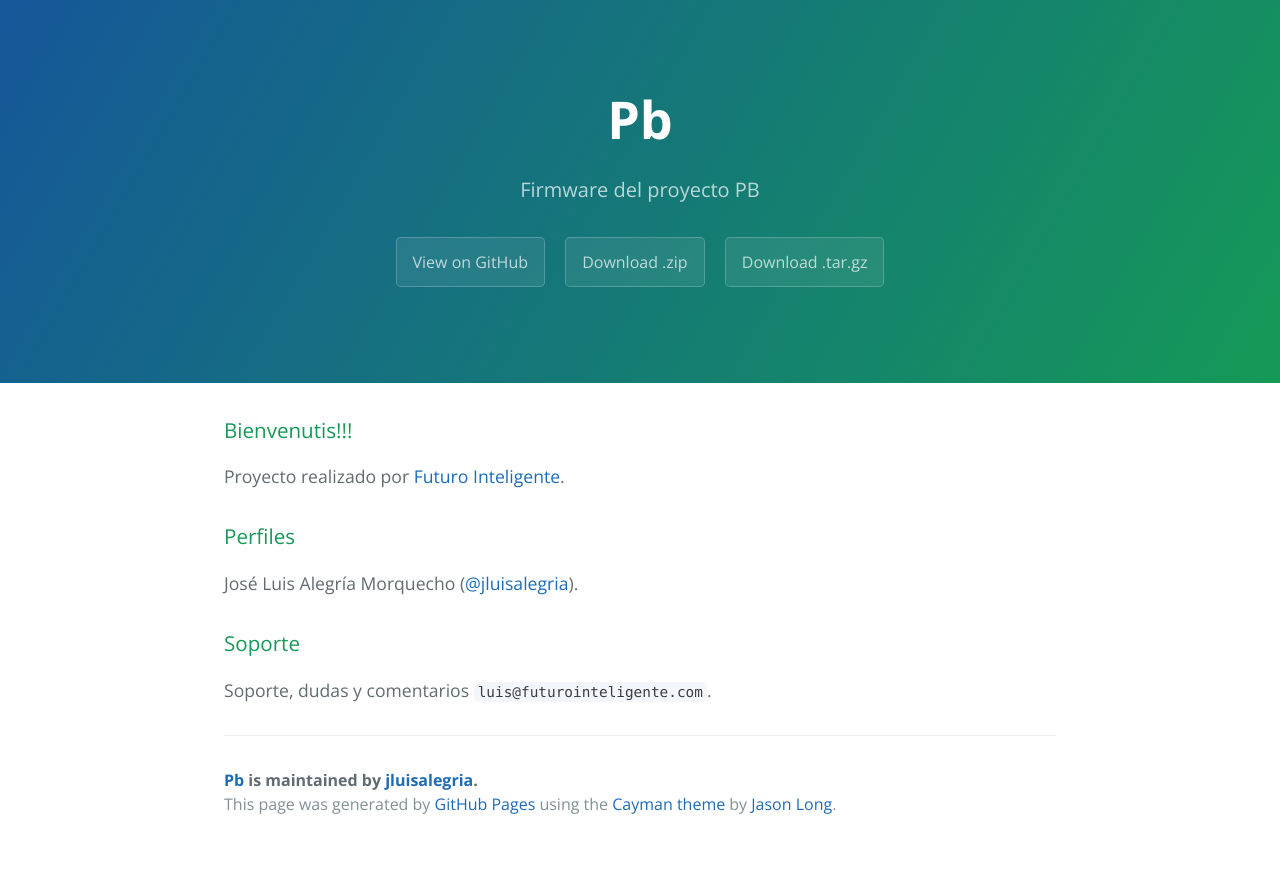
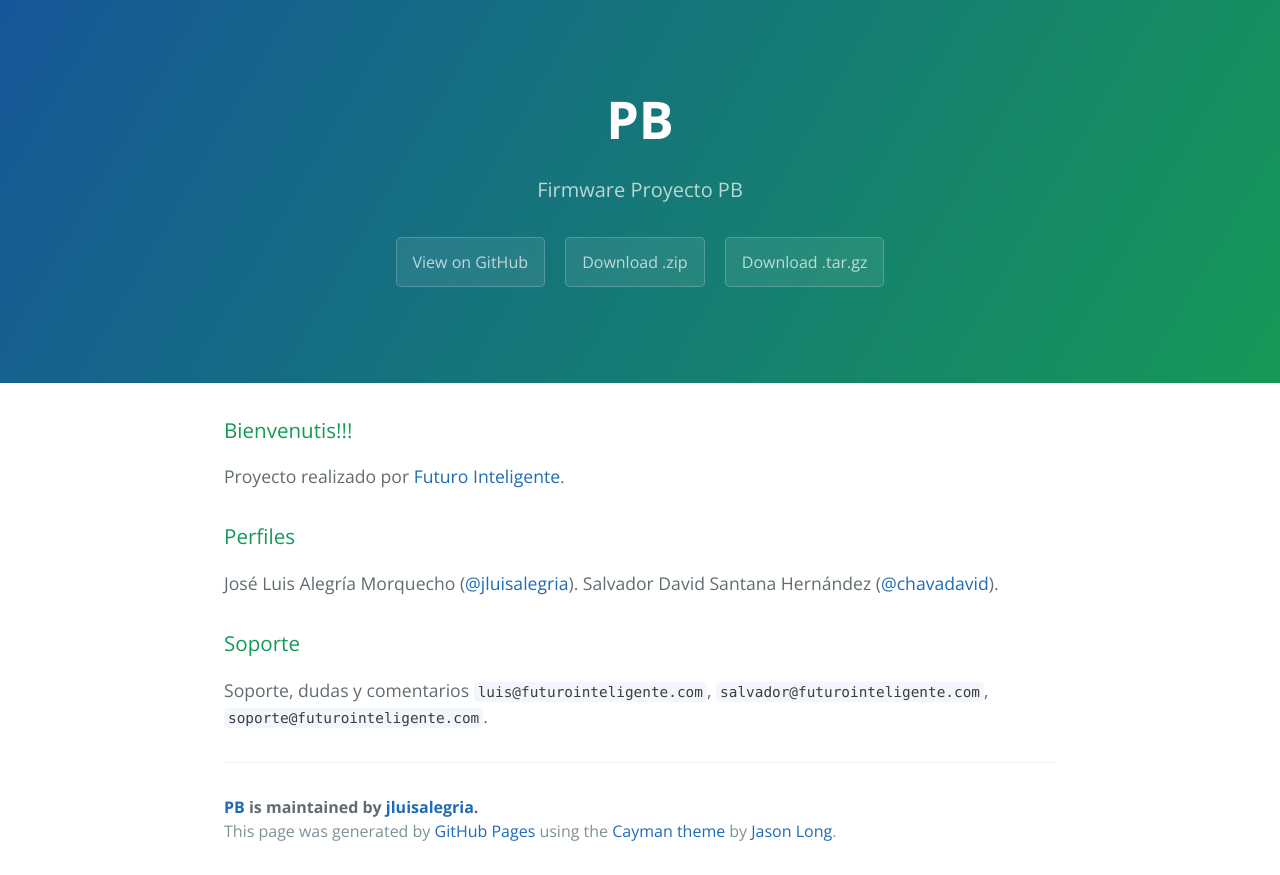
Before and after one commit to jluisalegria/PB, a plain HTML site: page index.html in a window 1280 px wide. Before the commit the page ends 848 px from the top, so only its background shows below. Drawn offline with nearby package versions, Linux system fonts and the light colour scheme.

```diff
--- a/index.html
+++ b/index.html
@@ -2,7 +2,7 @@
 <html lang="en-us">
   <head>
     <meta charset="UTF-8">
-    <title>Pb by jluisalegria</title>
+    <title>PB by jluisalegria</title>
     <meta name="viewport" content="width=device-width, initial-scale=1">
     <link rel="stylesheet" type="text/css" href="stylesheets/normalize.css" media="screen">
     <link href='https://fonts.googleapis.com/css?family=Open+Sans:400,700' rel='stylesheet' type='text/css'>
@@ -11,8 +11,8 @@
   </head>
   <body>
     <section class="page-header">
-      <h1 class="project-name">Pb</h1>
-      <h2 class="project-tagline">Firmware del proyecto PB</h2>
+      <h1 class="project-name">PB</h1>
+      <h2 class="project-tagline">Firmware Proyecto PB</h2>
       <a href="https://github.com/jluisalegria/PB" class="btn">View on GitHub</a>
       <a href="https://github.com/jluisalegria/PB/zipball/master" class="btn">Download .zip</a>
       <a href="https://github.com/jluisalegria/PB/tarball/master" class="btn">Download .tar.gz</a>
@@ -27,15 +27,16 @@
 <h3>
 <a id="perfiles" class="anchor" href="#perfiles" aria-hidden="true"><span aria-hidden="true" class="octicon octicon-link"></span></a>Perfiles</h3>
 
-<p>José Luis Alegría Morquecho (<a href="https://github.com/jluisalegria" class="user-mention">@jluisalegria</a>).</p>
+<p>José Luis Alegría Morquecho (<a href="https://github.com/jluisalegria" class="user-mention">@jluisalegria</a>).
+Salvador David Santana Hernández (<a href="https://github.com/chavadavid" class="user-mention">@chavadavid</a>).</p>
 
 <h3>
 <a id="soporte" class="anchor" href="#soporte" aria-hidden="true"><span aria-hidden="true" class="octicon octicon-link"></span></a>Soporte</h3>
 
-<p>Soporte, dudas y comentarios <code>luis@futurointeligente.com</code>.</p>
+<p>Soporte, dudas y comentarios <code>luis@futurointeligente.com</code>, <code>salvador@futurointeligente.com</code>, <code>soporte@futurointeligente.com</code>.</p>
 
       <footer class="site-footer">
-        <span class="site-footer-owner"><a href="https://github.com/jluisalegria/PB">Pb</a> is maintained by <a href="https://github.com/jluisalegria">jluisalegria</a>.</span>
+        <span class="site-footer-owner"><a href="https://github.com/jluisalegria/PB">PB</a> is maintained by <a href="https://github.com/jluisalegria">jluisalegria</a>.</span>
 
         <span class="site-footer-credits">This page was generated by <a href="https://pages.github.com">GitHub Pages</a> using the <a href="https://github.com/jasonlong/cayman-theme">Cayman theme</a> by <a href="https://twitter.com/jasonlong">Jason Long</a>.</span>
       </footer>
--- a/params.json
+++ b/params.json
@@ -1,6 +1,6 @@
 {
-  "name": "Pb",
-  "tagline": "Firmware del proyecto PB",
-  "body": "### Bienvenutis!!!\r\nProyecto realizado por [Futuro Inteligente](http://www.futurointeligente.com).\r\n\r\n### Perfiles\r\nJosé Luis Alegría Morquecho (@jluisalegria).\r\n\r\n### Soporte\r\nSoporte, dudas y comentarios `luis@futurointeligente.com`.\r\n",
+  "name": "PB",
+  "tagline": "Firmware Proyecto PB",
+  "body": "### Bienvenutis!!!\r\nProyecto realizado por [Futuro Inteligente](http://www.futurointeligente.com).\r\n\r\n### Perfiles\r\nJosé Luis Alegría Morquecho (@jluisalegria).\r\nSalvador David Santana Hernández (@chavadavid).\r\n\r\n### Soporte\r\nSoporte, dudas y comentarios `luis@futurointeligente.com`, `salvador@futurointeligente.com`, `soporte@futurointeligente.com`.\r\n",
   "note": "Don't delete this file! It's used internally to help with page regeneration."
 }
```
